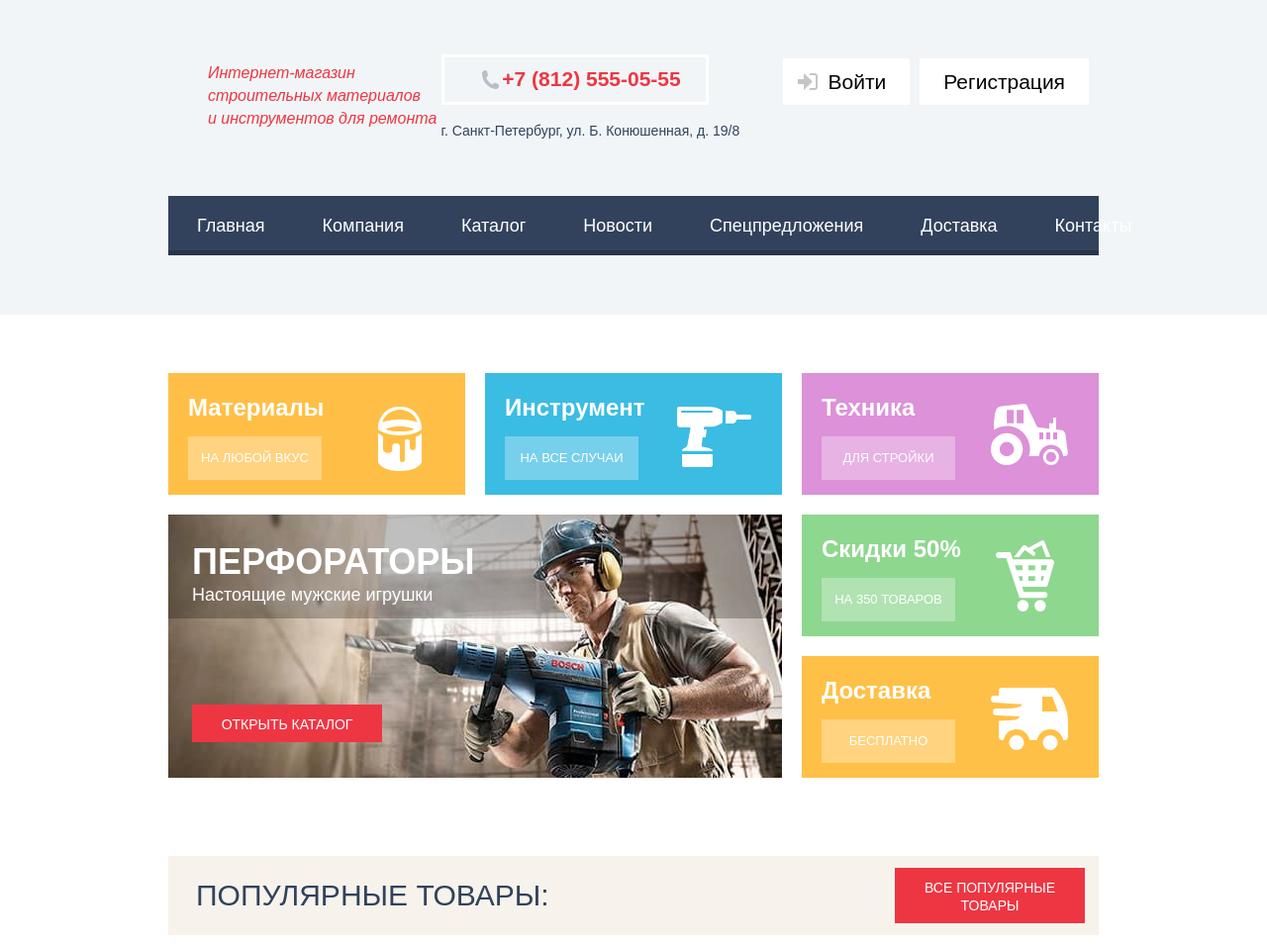
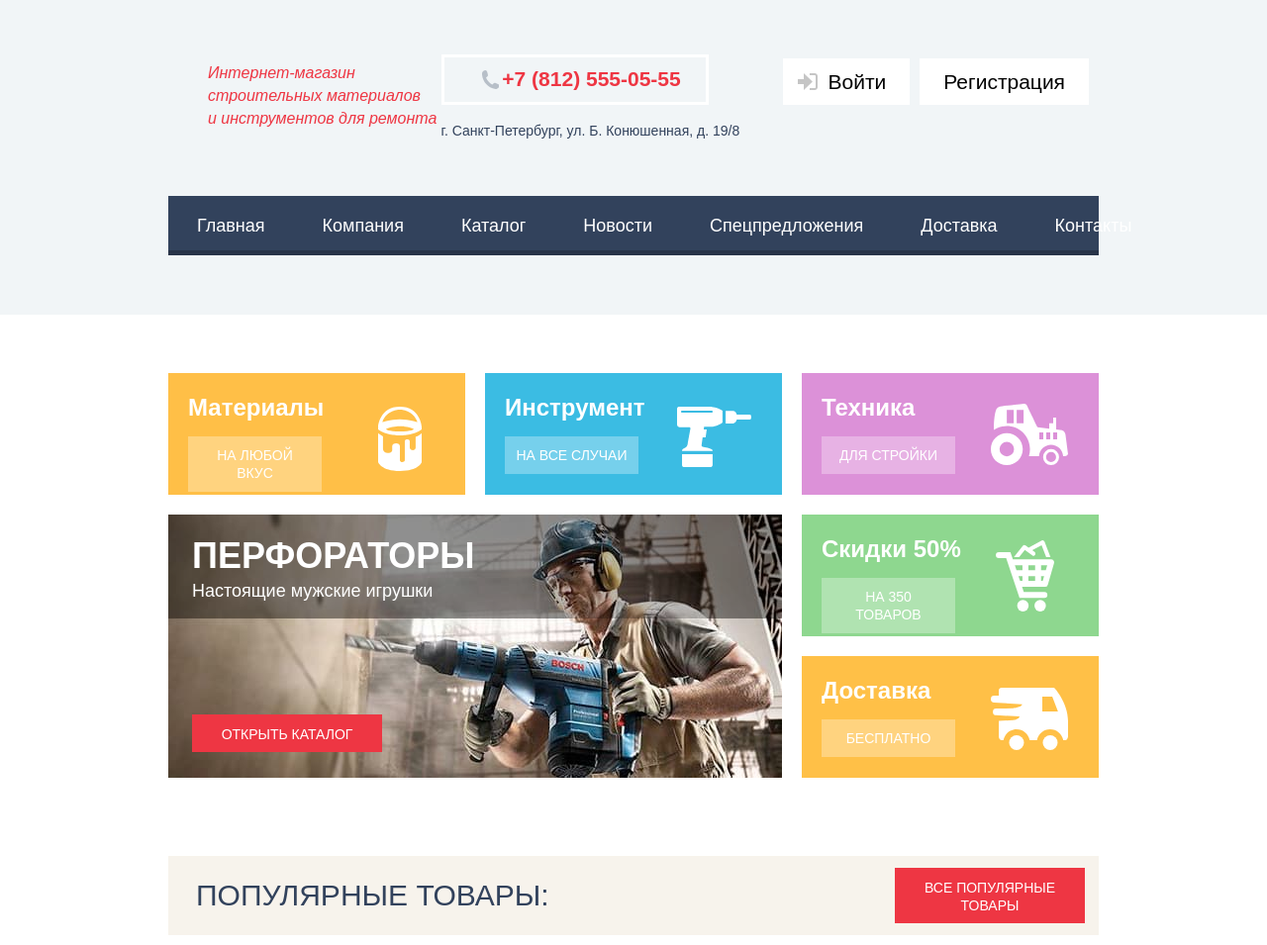
Before and after one commit to wurelcy/1186109-technomart-28, a plain HTML site: page index.html in a window 1280 px wide. Shown: the part 78-1033 px from the top of the page at 99% size. Drawn offline with nearby package versions, Linux system fonts and the light colour scheme; a web font is replaced by a local one.

Commit message:
исправления 2.0

```diff
--- a/css/style.css
+++ b/css/style.css
@@ -459,6 +459,8 @@ img {
   color: var(--basic-white);
   background-color: rgba(255, 255, 255, 0.3);
   text-transform: uppercase;
+  font-size: 14px;
+  line-height: 18px;
 }
 
 
@@ -511,30 +513,33 @@ img {
   padding: 0;
 }
 
-.slider-item{
-  position: absolute;
-  margin-bottom: 10px;
-}
-
 .slide{
-  position: relative;
   margin: 0;
   padding: 0;
   width: 620px;
   height: 266px;
-  background-color: rgba(0, 0, 0, 0.25);
+}
+
+.slide img{
+  position: absolute;
+  bottom: 20px;
+  z-index: -1;
 }
 
 .slide figcaption{
-  position: absolute;
-  left: 24px;
+  padding-left: 24px;
+  padding-top: 24px;
+  background-color: rgba(0, 0, 0, 0.25);
+  padding-bottom: 16px;
+}
+
+.slide h2{
+  margin: 0;
+  margin-bottom: 5px;
 }
 
 .slide p{
-  position: absolute;
   margin: 0;
-  top: 64px;
-  margin-top: 5px;
   color: var(--basic-white);
   font-size: 18px;
   line-height: 24px;
@@ -551,8 +556,9 @@ img {
 .open-catalog{
   display: block;
   position: absolute;
-  bottom: 36px;
+  bottom: 46px;
   margin-left: 24px;
+
 }
 
 .open-catalog:active{
```
